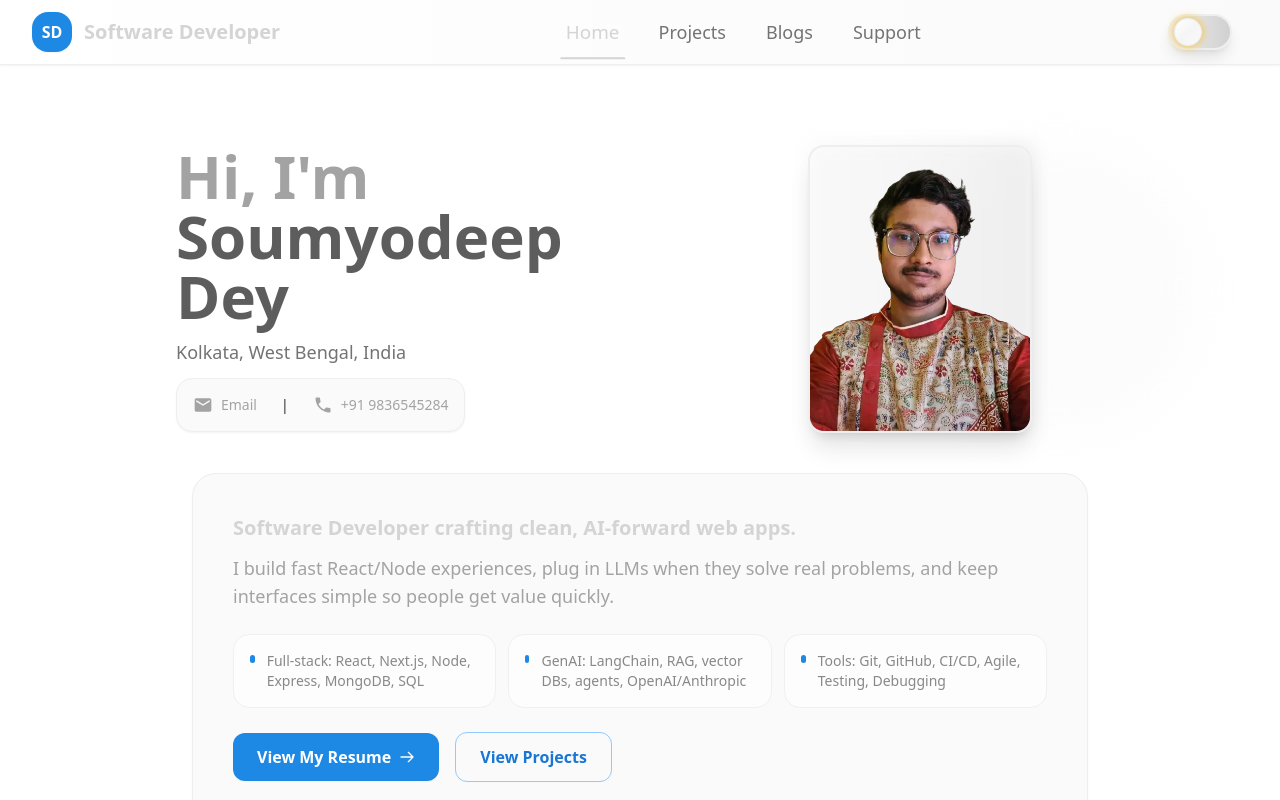
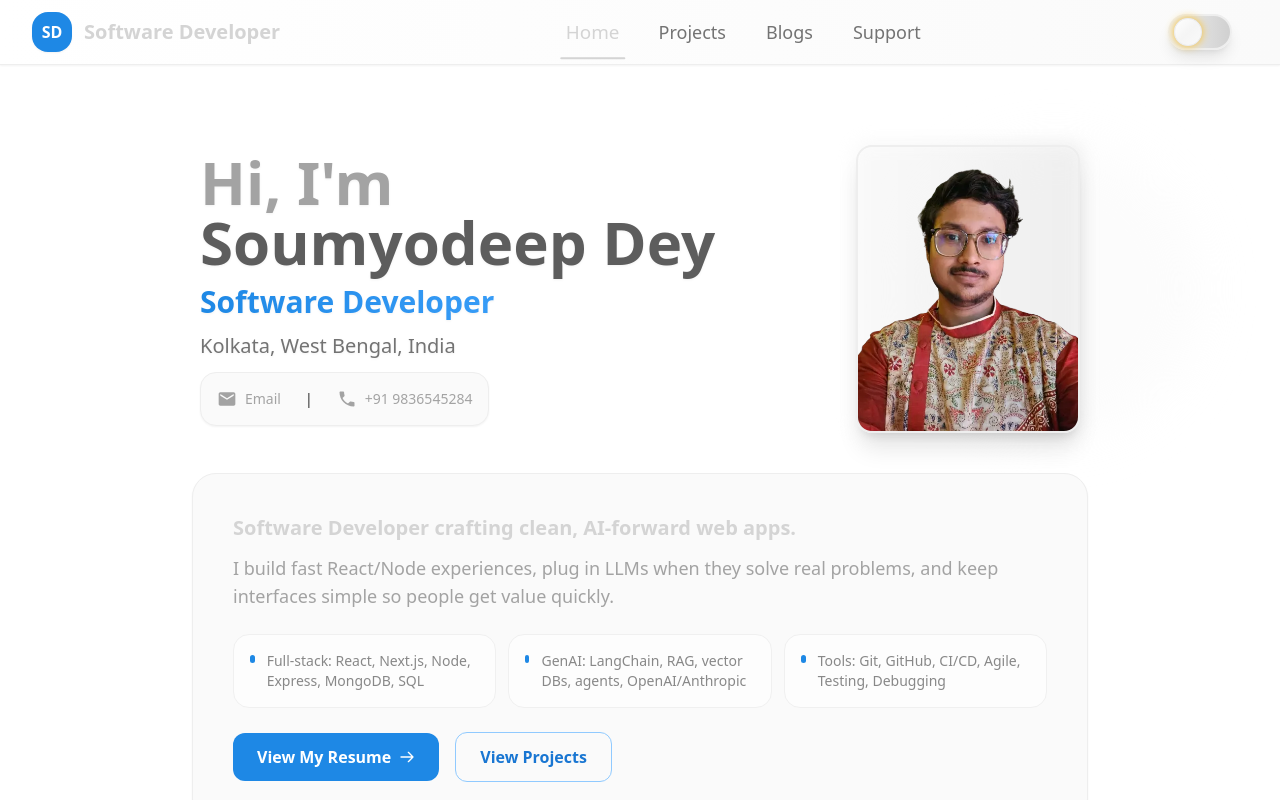
Before and after one commit to Soumyodeep-Dey/SD-portfolio, a React (Vite) app: page / in a window 1280 px wide. Shown: the top 800 px of the page. Built offline with nearby package versions, Linux system fonts and the light colour scheme.

Commit message:
UI upgradation

```diff
--- a/src/components/Home/Home.jsx
+++ b/src/components/Home/Home.jsx
@@ -36,11 +36,14 @@ function Home() {
         {/* Header section with text left and image right */}
         <header className="mb-10">
           <div className="grid lg:grid-cols-2 gap-4 lg:gap-8 items-center">
-            <div className="space-y-3 lg:text-left text-center lg:pl-20">
-              <h1 className="text-4xl md:text-5xl lg:text-6xl font-extrabold text-dark-800 dark:text-light-950 animate-fadeInLeft">
-                Hi, I&apos;m <span className="text-dark-650 dark:text-light-750">Soumyodeep Dey</span>
+            <div className="space-y-3 lg:text-left text-center lg:pl-24 lg:translate-x-2">
+              <h1 className="text-4xl md:text-5xl lg:text-6xl font-extrabold text-dark-800 dark:text-light-950 drop-shadow-sm animate-fadeInLeft">
+                Hi, I&apos;m <span className="text-dark-650 dark:text-light-750 whitespace-nowrap">Soumyodeep Dey</span>
               </h1>
-              <p className="text-lg text-dark-700 dark:text-light-700">
+              <p className="text-2xl md:text-3xl font-extrabold bg-clip-text text-transparent bg-gradient-to-r from-primary-600 to-primary-400 drop-shadow-sm">
+                Software Developer
+              </p>
+              <p className="text-lg md:text-xl text-dark-700 dark:text-light-700 drop-shadow-sm">
                 Kolkata, West Bengal, India
               </p>
               <div className="inline-flex flex-col sm:flex-row items-center gap-6 text-sm bg-light-100 dark:bg-dark-100 backdrop-blur-md p-4 rounded-2xl shadow-sm border border-light-300 dark:border-dark-300">
@@ -63,7 +66,7 @@ function Home() {
             </div>
 
             {/* Profile image on the right */}
-            <div className="flex justify-center lg:justify-center">
+            <div className="flex justify-center lg:justify-center lg:translate-x-12">
               <figure className="relative group">
                 <div className="absolute -inset-1 bg-gradient-to-r from-light-300 via-light-400 to-light-500 dark:from-dark-300 dark:via-dark-400 dark:to-dark-500 rounded-2xl blur opacity-30 group-hover:opacity-60 transition-opacity duration-500" />
                 <div className="relative w-36 h-48 md:w-44 md:h-56 lg:w-56 lg:h-72">
```
